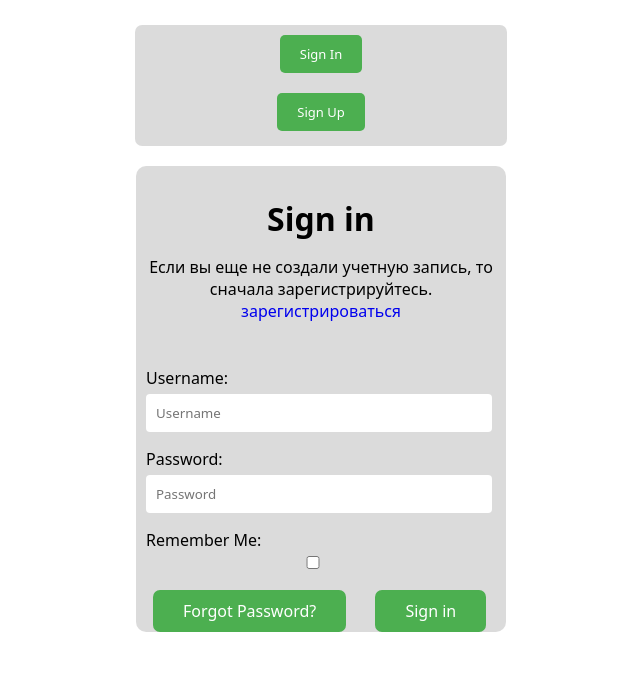
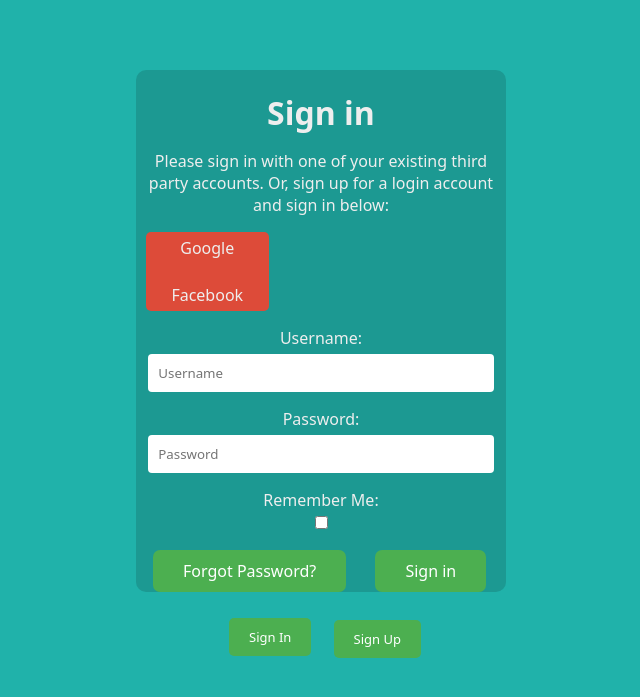
Before and after one commit to Ulan-A/ordo, a Django app: page /accounts/login/ in a window 1280 px wide. Shown: the top 697 px of the page, without its empty margins (319-959 px from the left). Run offline with Django 4.2, Linux system fonts and the light colour scheme; data comes from the database, SQL or seed files in the repository; both versions use the stored data as it was after the commit; some libraries are stand-ins or nearby versions.

Commit message:
allauth google

```diff
--- a/taskmanager/ordo/static/css/login.css
+++ b/taskmanager/ordo/static/css/login.css
@@ -6,10 +6,11 @@
   overflow: scroll;
   margin-left: auto;
   margin-right: auto;
+  background: lightseagreen;
 }
 
 .container {
-  height: 430px;
+  height: 450px;
   width: 350px;
   margin-top: auto;
   margin-bottom: auto;
@@ -19,15 +20,19 @@
   justify-content: center;
   flex-direction: column;
   padding: 10px;
-  margin-top: 20px;
+  margin-top: 70px;
   margin-left: auto;
   margin-right: auto;
   border-radius: 10px;
-  padding: 10px 10px 0px 10px;
+  padding: 0px 10px 0px 10px;
 }
 h1 {
   text-align: center;
+  color: #eee;
   margin-bottom: 0px;
+  width: 50%;
+  margin-left: auto;
+  margin-right: auto;
 }
 input {
   border-radius: 4px;
@@ -43,10 +48,9 @@
 a {
   text-decoration: none;
   cursor: pointer;
+  color: #eee;
 }
-a:hover {
-  color: rgb(53, 112, 163);
-}
+
 .button {
   background-color: #4caf50; /* Green */
   border: none;
@@ -143,7 +147,8 @@
 }
 li {
   list-style-type: none;
-  color: #4caf50;
+  color: #eee;
+  margin-top: 15px;
   border-radius: 4px;
   margin-bottom: 10px;
   padding: 5px 5px 5px 5px;
@@ -151,7 +156,7 @@
 
 .sign {
   list-style-type: none;
-  background-color: #00000024; /* Green */
+  background-color: transparent;
   border: none;
   color: white;
   padding: 5px 137px 0px;
@@ -171,11 +176,11 @@
 .sign-in {
   display: table;
   background-color: #4caf50;
-  margin-left: auto;
-  margin-right: auto;
+  margin-left: -92px;
   border-radius: 5px;
   padding: 10px 20px 10px;
   color: #fff;
+  margin-top: -24px;
 }
 .sign-in:hover {
   color: #eee;
@@ -186,10 +191,11 @@
   display: table;
   background-color: #4caf50;
   margin-left: auto;
-  margin-right: auto;
+  margin-right: -100px;
   border-radius: 5px;
   padding: 10px 20px 10px;
   color: #fff;
+  margin-top: -61px;
 }
 .sign-up:hover {
   color: #eee;
@@ -211,7 +217,7 @@
   margin-left: auto;
   margin-right: auto;
   border-radius: 10px;
-  padding: 10px 10px 0px 10px;
+  padding: 10px 10px 10px 10px;
 }
 .logout h1 {
   margin-top: 10px;
@@ -232,6 +238,7 @@
   margin-right: auto;
   border-radius: 10px;
   background-color: #4caf50;
+  cursor: pointer;
 }
 .log-out:hover {
   background-color: rgb(53, 112, 163);
@@ -259,12 +266,12 @@
   padding: 10px 10px 0px 10px;
   background-color: #4caf50;
 }
-.change-email a {
+.change-email {
   display: table;
   color: #eee;
 }
-.change-email a:hover {
-  color: rgb(53, 112, 163);
+.change-email:hover {
+  background-color: rgb(53, 112, 163);
 }
 .message {
   height: 100px;
@@ -274,14 +281,16 @@
   background: #00000024;
   position: relative;
   display: table;
-  justify-content: center;
+  text-align: center;
   flex-direction: column;
   padding: 10px;
+  color: #eee;
   margin-top: 20px;
   margin-left: auto;
   margin-right: auto;
   border-radius: 10px;
   padding: 10px 10px 0px 10px;
+  text-align: center;
 }
 .btn1 {
   border: none;
@@ -297,3 +306,29 @@
   color: #eee;
   cursor: pointer;
 }
+p {
+  color: #eee;
+  text-align: center;
+}
+.ctrlHolder {
+  color: #eee;
+}
+h2 {
+  color: #eee;
+  margin-left: 120px;
+}
+.socialaccount_ballot {
+  background: #dd4b39;
+  color: white;
+  width: 35%;
+  text-align: center;
+  border-radius: 5px;
+}
+.socialaccount_ballot:hover {
+  background-color: #39dd705d;
+  cursor: pointer;
+  transition: 0.3s ease;
+}
+.socialaccount_providers {
+  background-color: #4caf50;
+}
--- a/taskmanager/ordo/templates/account/base.html
+++ b/taskmanager/ordo/templates/account/base.html
@@ -21,6 +21,9 @@
     </div>
     {% endif %}
 
+
+    {% block content %}
+    {% endblock %}
     <div class="main-menu">
       <!-- <strong>Menu</strong> -->
       <ul>
@@ -35,8 +38,6 @@
         {% endif %}
       </ul>
     </div>
-    {% block content %}
-    {% endblock %}
     {% endblock %}
     {% block extra_body %}
     {% endblock %}
--- a/taskmanager/ordo/templates/account/login.html
+++ b/taskmanager/ordo/templates/account/login.html
@@ -2,8 +2,8 @@
 {% load static %}
 
 {% load i18n %}
-{% load account  %}
-<!-- socialaccount -->
+{% load account socialaccount %}
+
 
 {% block head_title %}{% trans "Sign In" %}{% endblock %}
 
@@ -13,18 +13,23 @@
   <h1>{% trans "Sign in" %}</h1>
 
 
-  {% if socialaccount_providers %}
-  <p>{% blocktrans with site.name as site_name %}Please sign in with one
-  of your existing third party accounts. Or, <a href="{{ signup_url }}">sign up</a>
-  for a {{ site_name }} account and sign in below:{% endblocktrans %}</p>
+{% get_providers as socialaccount_providers %}
+
+  <div class="social">
+    {% if socialaccount_providers %}
+    <p>{% blocktrans with site.name as site_name %}Please sign in with one
+    of your existing third party accounts. Or, <a href="{{ signup_url }}">sign up</a>
+    for a {{ site_name }} account and sign in below:{% endblocktrans %}</p>
+  </div>
 
   <div class="socialaccount_ballot">
 
+
     <ul class="socialaccount_providers">
-      {% include "socialaccount/snippets/provider_list.html" with process="login" %}
+     {% include  "socialaccount/snippets/provider_list.html" with process="login" %}
     </ul>
 
-    <div class="login-or">{% trans 'or' %}</div>
+    <div class="login-or"> {% trans '' %}</div>
 
   </div>
 
@@ -39,7 +44,9 @@
     {% csrf_token %}
     {{ form.as_p }}
     {% if redirect_field_value %}
-    <input type="hidden" name="{{ redirect_field_name }}" value="{{ redirect_field_value }}" />
+    <div class="input-1">
+      <input type="hidden" name="{{ redirect_field_name }}" value="{{ redirect_field_value }}" />
+    </div>
     {% endif %}
     <a class="button secondaryAction" href="{% url 'account_reset_password' %}">{% trans "Forgot Password?" %}</a>
     <button class="primaryAction" type="submit">{% trans "Sign in" %}</button>
--- a/taskmanager/ordo/templates/account/password_reset.html
+++ b/taskmanager/ordo/templates/account/password_reset.html
@@ -2,11 +2,12 @@
 
 {% load i18n %}
 {% load account %}
+{% load static %}
 
 {% block head_title %}{% trans "Password Reset" %}{% endblock %}
 
 {% block content %}
-
+<div class="password-reset">
     <h1>{% trans "Password Reset" %}</h1>
     {% if user.is_authenticated %}
     {% include "account/snippets/already_logged_in.html" %}
@@ -17,8 +18,9 @@
     <form method="POST" action="{% url 'account_reset_password' %}" class="password_reset">
         {% csrf_token %}
         {{ form.as_p }}
-        <input type="submit" value="{% trans 'Reset My Password' %}" />
+        <input class="input-submit" type="submit" value="{% trans 'Reset My Password' %}" />
     </form>
 
     <p>{% blocktrans %}Please contact us if you have any trouble resetting your password.{% endblocktrans %}</p>
+</div>
 {% endblock %}
--- a/taskmanager/ordo/templates/account/password_reset_done.html
+++ b/taskmanager/ordo/templates/account/password_reset_done.html
@@ -6,6 +6,7 @@
 {% block head_title %}{% trans "Password Reset" %}{% endblock %}
 
 {% block content %}
+<div class="done">
     <h1>{% trans "Password Reset" %}</h1>
 
     {% if user.is_authenticated %}
@@ -13,4 +14,5 @@
     {% endif %}
 
     <p>{% blocktrans %}We have sent you an e-mail. If you have not received it please check your spam folder. Otherwise contact us if you do not receive it in a few minutes.{% endblocktrans %}</p>
+</div>
 {% endblock %}
--- a/taskmanager/taskmanager/urls.py
+++ b/taskmanager/taskmanager/urls.py
@@ -4,9 +4,9 @@
 from django.conf.urls.static import static
 
 urlpatterns = [
-
     path('accounts/', include('allauth.urls')),
     path('admin/', admin.site.urls),
+    path('accounts/', include('allauth.urls')),
     path('',include('ordo.urls')),
 ]
 
```
Also changed, not shown: taskmanager/ordo/static/css/email.css (+36 -2 lines), taskmanager/taskmanager/settings.py (+12 -1 lines), taskmanager/db.sqlite3.
